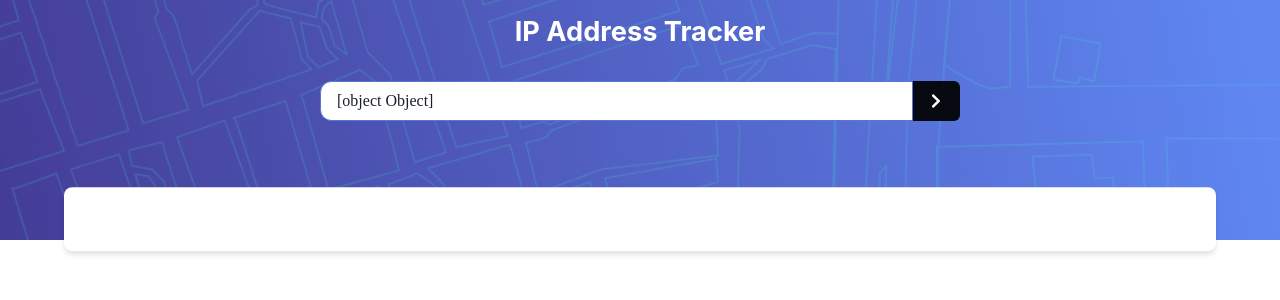
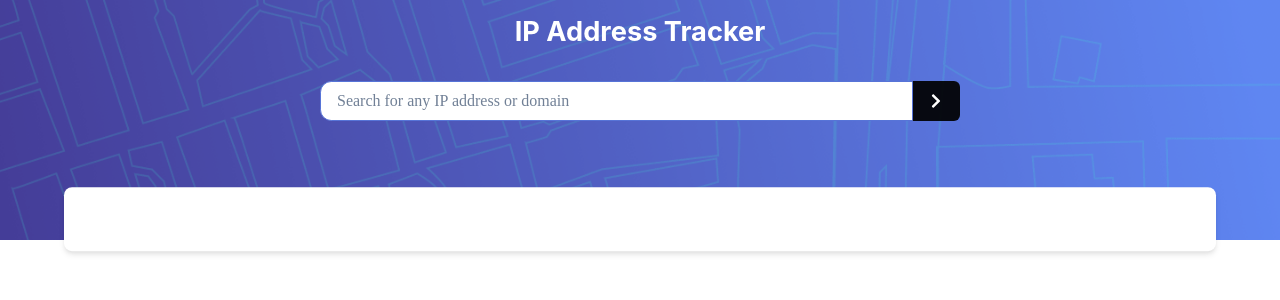
Before and after one commit to ayequill/Ip-adress-tracker-with-react, a React (Vite) app: page / in a window 1280 px wide. Shown: the top 300 px of the page. Built offline with nearby package versions, Linux system fonts and the light colour scheme; no server answers.

Commit message:
FEAT: Handled search queries and submissions

```diff
--- a/src/components/SearchBar.jsx
+++ b/src/components/SearchBar.jsx
@@ -1,4 +1,4 @@
-import React, { useState } from 'react';
+import PropTypes from 'prop-types';
 import {
   Box,
   Heading,
@@ -9,9 +9,7 @@ import {
 } from '@chakra-ui/react';
 import { FaChevronRight } from 'react-icons/fa';
 
-function SearchBar() {
-  const [ipDetails, setIpDetails] = useState({});
-
+function SearchBar({ handleSubmit, handleQuery, searchValue }) {
   return (
     <Flex
       as="header"
@@ -26,12 +24,18 @@ function SearchBar() {
       <Box display="grid" w={{ base: '80%', md: '50%' }}>
         <Heading mt="0.6em" color="white" textAlign="center" fontSize={{ base: '1.7rem' }}>IP Address Tracker</Heading>
         <InputGroup size="md" mt="8">
-          <Input w="100%" borderRadius=".7em" backgroundColor="white" placeholder="Search for any IP address or domain" border="rgb(87,116,215) solid 1px" value={ipDetails} onChange={(e) => setIpDetails(e)} />
-          <InputRightAddon border="none" backgroundColor="blackAlpha.900"><Icon color="white" as={FaChevronRight} /></InputRightAddon>
+          <Input w="100%" borderRadius=".7em" backgroundColor="white" placeholder="Search for any IP address or domain" border="rgb(87,116,215) solid 1px" value={searchValue} onChange={(e) => handleQuery(e)} />
+          <InputRightAddon border="none" backgroundColor="blackAlpha.900"><Icon color="white" as={FaChevronRight} pointerEvents onClick={handleSubmit} /></InputRightAddon>
         </InputGroup>
       </Box>
     </Flex>
   );
 }
 
+SearchBar.propTypes = {
+  handleSubmit: PropTypes.func.isRequired,
+  handleQuery: PropTypes.func.isRequired,
+  searchValue: PropTypes.string.isRequired,
+};
+
 export default SearchBar;
```
